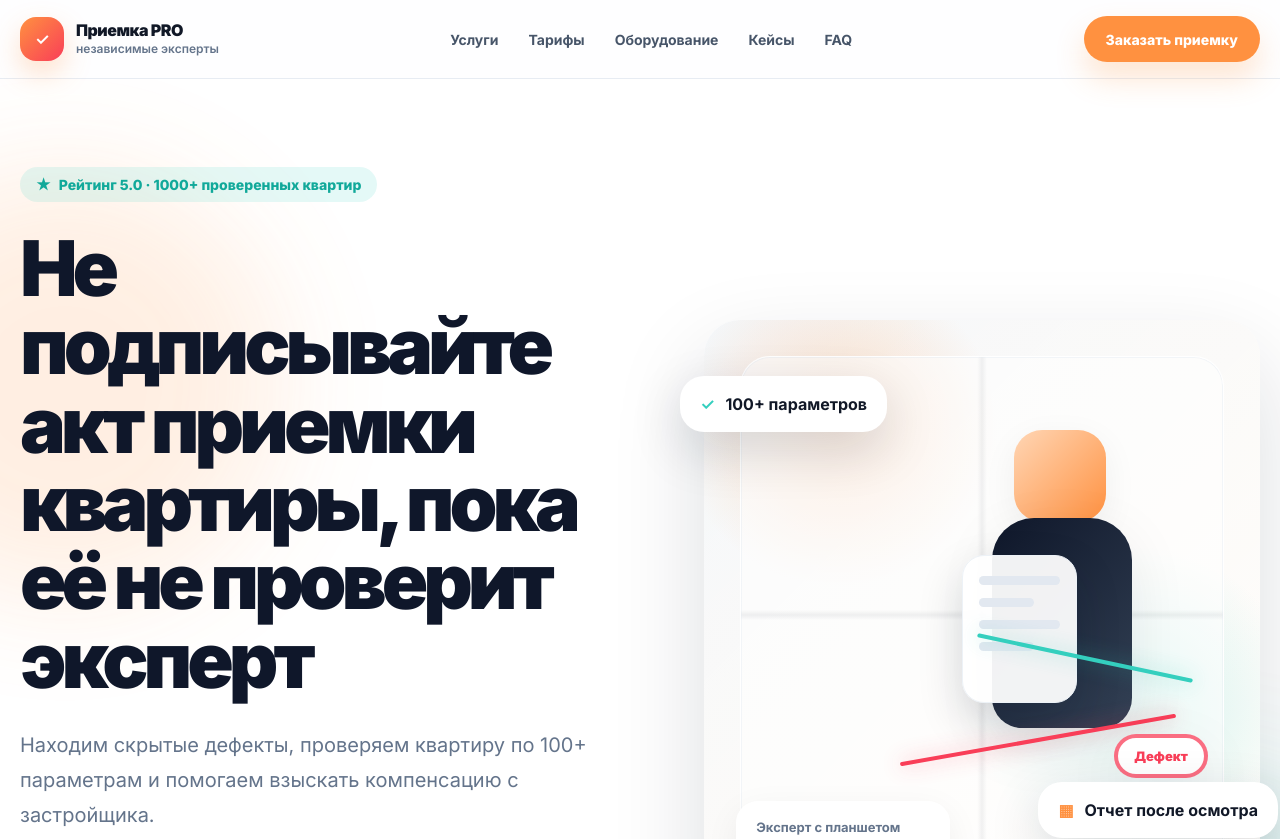
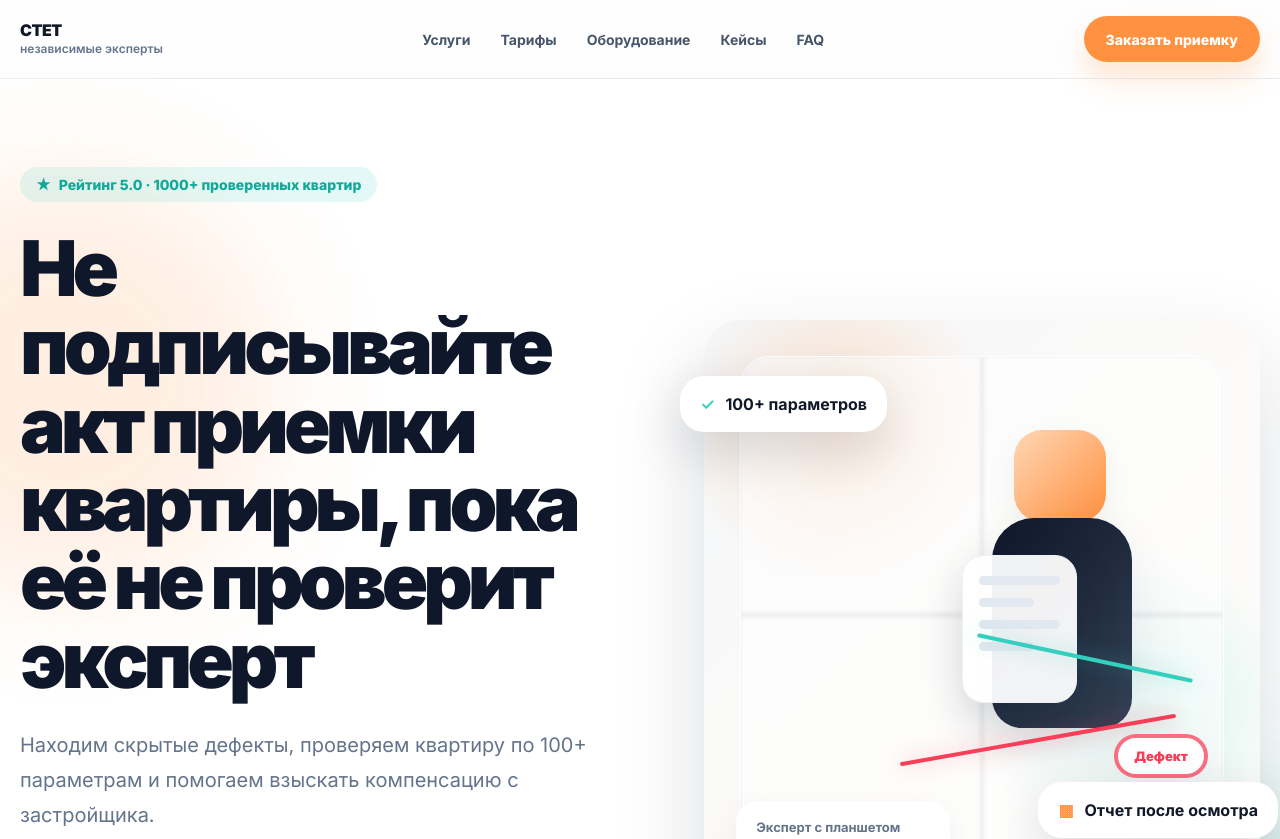
Before and after one commit to qqwerrtyz/stet, a Next.js app: page / in a window 1280 px wide. Shown: the top 839 px of the page. Built offline with nearby package versions, Linux system fonts and the light colour scheme.

Commit message:
испрвления

```diff
--- a/app/page.jsx
+++ b/app/page.jsx
@@ -20,9 +20,9 @@ export default function Home() {
       <header className="header">
         <div className="container header__inner">
           <a className="logo" href="#" onClick={closeMenu}>
-            <span className="logo__icon">✓</span>
+
             <span>
-              <span className="logo__title">Приемка PRO</span>
+              <span className="logo__title">СТЕТ</span>
               <span className="logo__subtitle">независимые эксперты</span>
             </span>
           </a>
```
